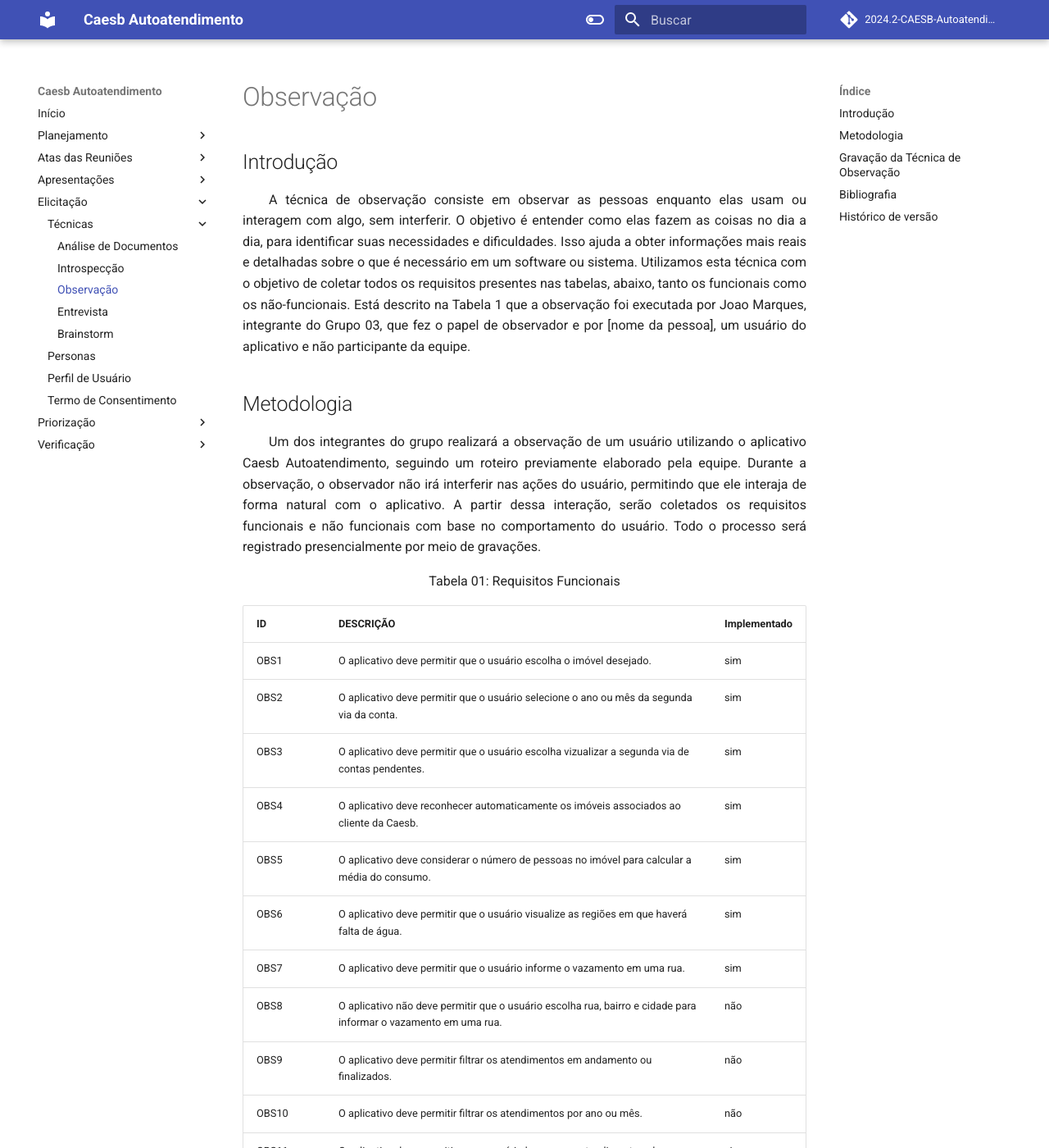
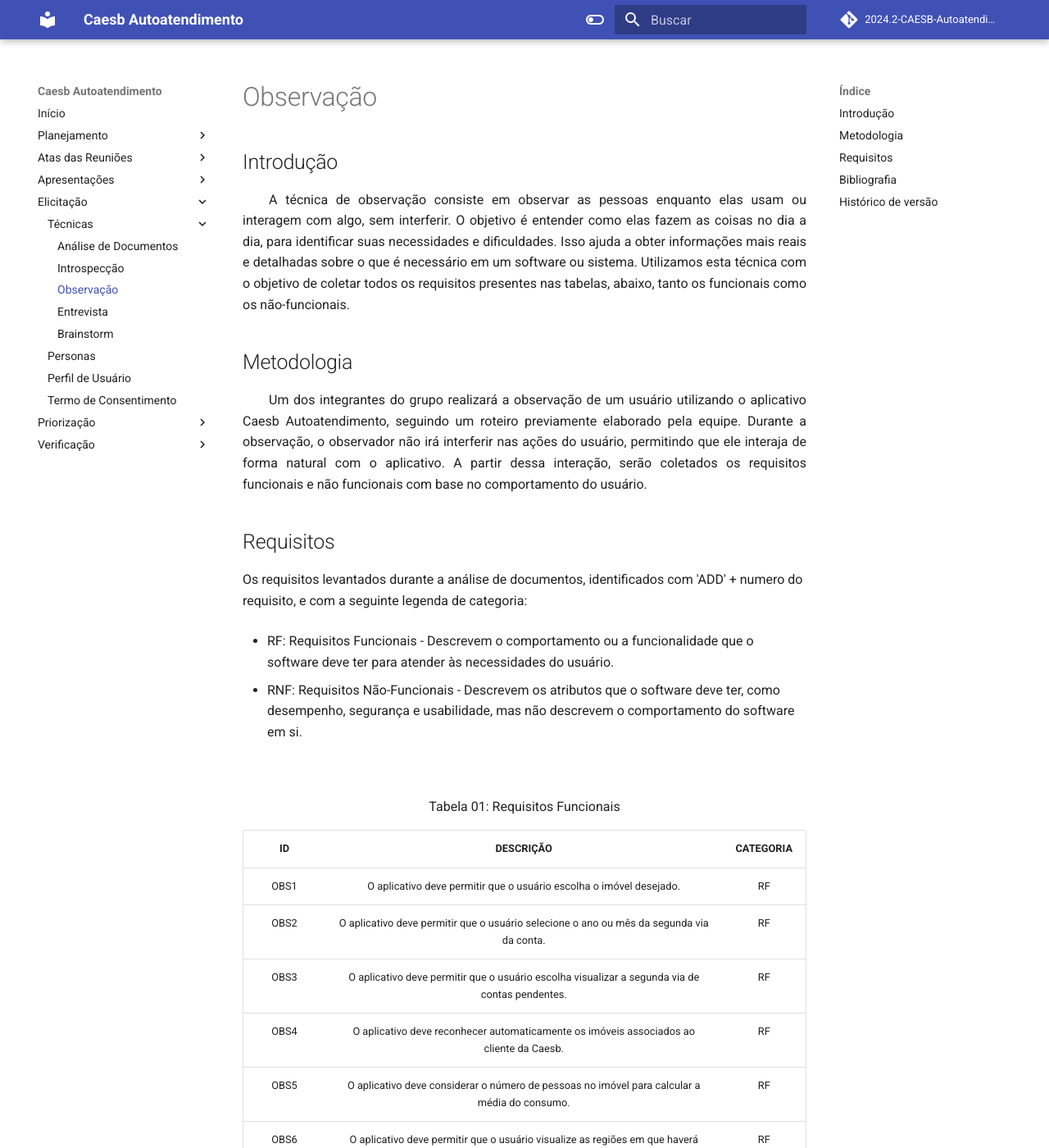
Before and after one commit to Requisitos-de-Software/2024.2-CAESB-Autoatendimento, an MkDocs documentation site: the page built from docs/elicitacao/tecnicas/observacao.md, in a window 1280 px wide and 1400 px high. Shown: the whole window at 82% size. Built offline with MkDocs 1.6.1 and Material for MkDocs 9.7.7, drawn with Linux system fonts in a browser that asks for light colours; comment, search, counter and statistics services are not loaded; some of the changed text lies outside the part shown.

Commit message:
arrumando

```diff
--- a/docs/elicitacao/tecnicas/observacao.md
+++ b/docs/elicitacao/tecnicas/observacao.md
@@ -1,59 +1,54 @@
 # Observação
 
 ## Introdução
-<p align="justify">&emsp;&emsp;A técnica de observação consiste em observar as pessoas enquanto elas usam ou interagem com algo, sem interferir. O objetivo é entender como elas fazem as coisas no dia a dia, para identificar suas necessidades e dificuldades. Isso ajuda a obter informações mais reais e detalhadas sobre o que é necessário em um software ou sistema. Utilizamos esta técnica com o objetivo de coletar todos os requisitos presentes nas tabelas, abaixo, tanto os funcionais como os não-funcionais. Está descrito na Tabela 1 que a observação foi executada por Joao Marques, integrante do Grupo 03, que fez o papel de observador e por [nome da pessoa], um usuário do aplicativo e não participante da equipe.</p>
+<p align="justify">&emsp;&emsp;A técnica de observação consiste em observar as pessoas enquanto elas usam ou interagem com algo, sem interferir. O objetivo é entender como elas fazem as coisas no dia a dia, para identificar suas necessidades e dificuldades. Isso ajuda a obter informações mais reais e detalhadas sobre o que é necessário em um software ou sistema. Utilizamos esta técnica com o objetivo de coletar todos os requisitos presentes nas tabelas, abaixo, tanto os funcionais como os não-funcionais.</p>
 
 ## Metodologia
-<p align="justify">&emsp;&emsp;Um dos integrantes do grupo realizará a observação de um usuário utilizando o aplicativo Caesb Autoatendimento, seguindo um roteiro previamente elaborado pela equipe. Durante a observação, o observador não irá interferir nas ações do usuário, permitindo que ele interaja de forma natural com o aplicativo. A partir dessa interação, serão coletados os requisitos funcionais e não funcionais com base no comportamento do usuário. Todo o processo será registrado presencialmente por meio de gravações.</p>
+<p align="justify">&emsp;&emsp;Um dos integrantes do grupo realizará a observação de um usuário utilizando o aplicativo Caesb Autoatendimento, seguindo um roteiro previamente elaborado pela equipe. Durante a observação, o observador não irá interferir nas ações do usuário, permitindo que ele interaja de forma natural com o aplicativo. A partir dessa interação, serão coletados os requisitos funcionais e não funcionais com base no comportamento do usuário.</p>
+
+## Requisitos
+
+Os requisitos levantados durante a análise de documentos, identificados com 'ADD' + numero do requisito, e com a seguinte legenda de categoria:
+
+- RF: Requisitos Funcionais - Descrevem o comportamento ou a funcionalidade que o software deve ter para atender às necessidades do usuário.
+
+- RNF: Requisitos Não-Funcionais - Descrevem os atributos que o software deve ter, como desempenho, segurança e usabilidade, mas não descrevem o comportamento do software em si.
+
+<br>
 
 <center>
 <p>Tabela 01: Requisitos Funcionais</p>
 </center>
 
-| ID  | DESCRIÇÃO                                                                                      | Implementado |
-|-----|-----------------------------------------------------------------------------------------------|--------------|
-| OBS1   | O aplicativo deve permitir que o usuário escolha o imóvel desejado.                           | sim         |
-| OBS2   | O aplicativo deve permitir que o usuário selecione o ano ou mês da segunda via da conta.             | sim         |
-| OBS3   | O aplicativo deve permitir que o usuário escolha vizualizar a segunda via de contas pendentes. | sim       |
-| OBS4   | O aplicativo deve reconhecer automaticamente os imóveis associados ao cliente da Caesb.       | sim         |
-| OBS5   | O aplicativo deve considerar o número de pessoas no imóvel para calcular a média do consumo.  | sim         |
-| OBS6   | O aplicativo deve permitir que o usuário visualize as regiões em que haverá falta de água.    | sim         |
-| OBS7   | O aplicativo deve permitir que o usuário informe o vazamento em uma rua.                      | sim         |
-| OBS8   | O aplicativo não deve permitir que o usuário escolha rua, bairro e cidade para informar o vazamento em uma rua. | não      |
-| OBS9   | O aplicativo deve permitir filtrar os atendimentos em andamento ou finalizados.           | não          |
-| OBS10  | O aplicativo deve permitir filtrar os atendimentos por ano ou mês.                        | não          |
-| OBS11  | O aplicativo deve permitir que o usuário busque um atendimento pelo protocolo.                | sim         |
-| OBS12  | O aplicativo deve permitir que o usuário simule o faturamento pelo aplicativo.            | não          |
-| OBS13  | O aplicativo deve permitir que o usuário altere o vencimento da conta.                        | sim         |
-| OBS14  | O aplicativo deve permitir que o usuário altere a titularidade da conta.                      | sim         |
-| OBS15  | O aplicativo deve possuir 2 abas separadas, uma para serviços e outra para consultas.         | não          |
+| ID   | DESCRIÇÃO                                                                                      | CATEGORIA |
+| :-:  | :------------------------------------------------------------------------------------------: | :-------: |
+| OBS1 | O aplicativo deve permitir que o usuário escolha o imóvel desejado.                           |    RF     |
+| OBS2 | O aplicativo deve permitir que o usuário selecione o ano ou mês da segunda via da conta.      |    RF     |
+| OBS3 | O aplicativo deve permitir que o usuário escolha visualizar a segunda via de contas pendentes.|    RF     |
+| OBS4 | O aplicativo deve reconhecer automaticamente os imóveis associados ao cliente da Caesb.       |    RF     |
+| OBS5 | O aplicativo deve considerar o número de pessoas no imóvel para calcular a média do consumo.  |    RF     |
+| OBS6 | O aplicativo deve permitir que o usuário visualize as regiões em que haverá falta de água.    |    RF     |
+| OBS7 | O aplicativo deve permitir que o usuário informe o vazamento em uma rua.                      |    RF     |
+| OBS8 | O aplicativo não deve permitir que o usuário escolha rua, bairro e cidade para informar o vazamento em uma rua. |   RF     |
+| OBS9 | O aplicativo deve permitir filtrar os atendimentos em andamento ou finalizados.               |    RF    |
+| OBS10| O aplicativo deve permitir filtrar os atendimentos por ano ou mês.                            |    RF    |
+| OBS11| O aplicativo deve permitir que o usuário busque um atendimento pelo protocolo.                |    RF    |
+| OBS12| O aplicativo deve permitir que o usuário simule o faturamento pelo aplicativo.                |    RF    |
+| OBS13| O aplicativo deve permitir que o usuário altere o vencimento da conta.                        |    RF    |
+| OBS14| O aplicativo deve permitir que o usuário altere a titularidade da conta.                      |    RF    |
+| OBS15| O aplicativo deve possuir 2 abas separadas, uma para serviços e outra para consultas.         |    RF    |
+| ADD16 | O aplicativo deve ser compatível com as plataformas Android e iPhone.                        |    RNF   |
+| ADD17 | O aplicativo deve se adaptar a diferentes tamanhos de tela.                                  |    RNF   |
+| ADD18 | O aplicativo deve ser acessível para pessoas com deficiência visual.                         |    RNF   |
+| ADD19 | O aplicativo deve permitir que o usuário realize tarefas principais em no máximo 3 cliques.  |    RNF   |
 
 <center>
  Autores: <a href="https://github.com/leomitx10" target = "_blank">Leandro de Almeida</a> e <a href = "https://github.com/jmarquees" target = "_blank">Joao Victor Marques</a></h6>
 </center>
 
-<center>
-<p>Tabela 02: Requisitos Não Funcionais</p>
-</center>
-
-| Nº  | Requisito                                                                                      | Implementado |
-|-----|-----------------------------------------------------------------------------------------------|--------------|
-| 1   | O aplicativo deve ser compatível com as plataformas Android e iPhone                           | sim         |
-| 2   | O aplicativo deve se adaptar a diferentes tamanhos de tela.             | sim         |
-| 3   | O aplicativo deve ser acessível para pessoas com deficiência visual. | não       |
-| 4   | O aplicativo deve permitir que o usuário realize tarefas principais em no máximo 3 cliques. | sim       |
-
-<center>
- Autores: <a href="https://github.com/leomitx10" target = "_blank">Leandro de Almeida</a> e <a href = "https://github.com/jmarquees" target = "_blank">Joao Victor Marques</a></h6>
-</center>
-
-## Gravação da Técnica de Observação
-
-<p>Colocarei depois</p>
-
 ## Bibliografia
 
-> <p id="1">1. Barbosa, S. D. J.; Silva, B. S. da; Silveira, M. S.; Gasparini, I.; Darin, T.; Barbosa, G. D. J. (2021) Interação Humano-Computador e Experiência do usuário. Autopublicação. ISBN: 978-65-00-19677-1.</p>
+> <p>1. VASQUEZ, Carlos Eduardo; SIMÕES, Guilherme Siqueira. Engenharia de requisitos: software orientado ao negócio. 1. ed. São Paulo: Pearson, 2016. 328 p. ISBN 9788574527901. Disponível em: https://aprender3.unb.br/pluginfile.php/2972448/mod_resource/content/4/Elicitacao%20de%20Req%202.pdf. Acesso em: 22 de Nov. 2024</p>
 
 <br>
 
```
Also changed, not shown: other parts of docs/elicitacao/tecnicas/observacao.md (+1 -0 lines), docs/elicitacao/tecnicas/entrevista.md (+45 -15 lines).
